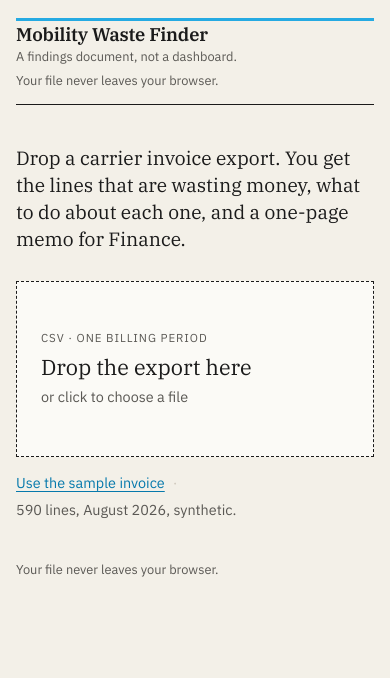
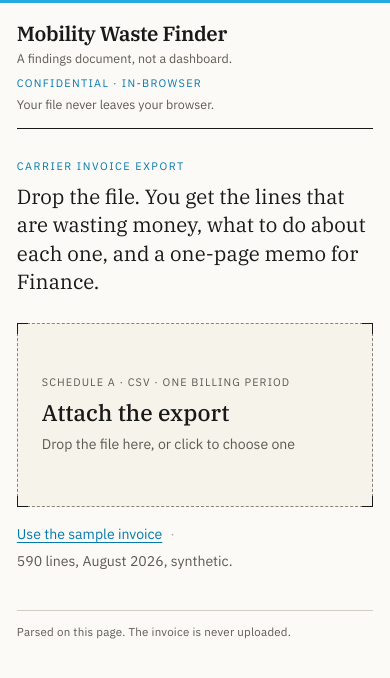
Before and after one commit to markjsaldana-stack/mobility-waste-finder, a React (Vite) app: page / in a window 390 px wide. Shown: the top 678 px of the page. Built offline with nearby package versions, Linux system fonts and the light colour scheme.

Commit message:
Tighten the workpaper layout for the live demo
Float the document on a desk, add exhibit crop marks on the drop zone,
and restack flagged lines into a denser ledger so it reads as a finished
finding rather than a thin webpage.

Co-authored-by: mark.j.saldana <mark.j.saldana@gmail.com>

```diff
--- a/index.html
+++ b/index.html
@@ -11,7 +11,7 @@
     <link rel="preconnect" href="https://fonts.googleapis.com" />
     <link rel="preconnect" href="https://fonts.gstatic.com" crossorigin />
     <link
-      href="https://fonts.googleapis.com/css2?family=IBM+Plex+Sans:ital,wght@0,400;0,500;0,600;1,400&family=IBM+Plex+Serif:ital,wght@0,400;0,600&display=swap"
+      href="https://fonts.googleapis.com/css2?family=IBM+Plex+Sans:ital,wght@0,400;0,500;0,600;1,400&family=IBM+Plex+Serif:ital,wght@0,400;0,500;0,600;1,400&display=swap"
       rel="stylesheet"
     />
     <title>Mobility Waste Finder</title>
--- a/src/App.tsx
+++ b/src/App.tsx
@@ -69,18 +69,23 @@ export default function App() {
   }, [])
 
   return (
+    <div className="desk">
       <div className="page">
         <header className="masthead no-print">
           <div className="masthead-left">
             <p className="wordmark">Mobility Waste Finder</p>
             <p className="masthead-sub">A findings document, not a dashboard.</p>
           </div>
+          <div className="masthead-right">
+            <p className="masthead-stamp">Confidential · in-browser</p>
             <p className="masthead-privacy">Your file never leaves your browser.</p>
+          </div>
         </header>
 
         {analysis ? (
           <>
             <nav className="view-switch no-print" aria-label="Document views">
+              <div className="view-tabs">
                 <button
                   type="button"
                   className={screen === "findings" ? "is-active" : undefined}
@@ -95,13 +100,15 @@ export default function App() {
                 >
                   Memo to Finance
                 </button>
-            <span className="view-spacer" />
+              </div>
+              <div className="view-actions">
                 <button type="button" className="text-btn" onClick={() => window.print()}>
                   Print memo
                 </button>
                 <button type="button" className="text-btn" onClick={reset}>
                   Analyze another file
                 </button>
+              </div>
             </nav>
             <div className="screen-only" hidden={screen !== "findings"}>
               <FindingsView analysis={analysis} />
@@ -113,6 +120,11 @@ export default function App() {
         ) : (
           <EmptyState error={error} busy={busy} onFile={onFile} onSample={onSample} />
         )}
+
+        <footer className="colophon no-print">
+          <p>Parsed on this page. The invoice is never uploaded.</p>
+        </footer>
+      </div>
     </div>
   )
 }
--- a/src/EmptyState.tsx
+++ b/src/EmptyState.tsx
@@ -21,9 +21,10 @@ export function EmptyState({ error, busy, onFile, onSample }: Props) {
 
   return (
     <main className="empty">
+      <p className="empty-kicker">Carrier invoice export</p>
       <p className="empty-lead">
-        Drop a carrier invoice export. You get the lines that are wasting money, what to do
-        about each one, and a one-page memo for Finance.
+        Drop the file. You get the lines that are wasting money, what to do about each one, and a
+        one-page memo for Finance.
       </p>
 
       <label
@@ -44,6 +45,10 @@ export function EmptyState({ error, busy, onFile, onSample }: Props) {
           takeFiles(e.dataTransfer.files)
         }}
       >
+        <span className="crop crop-tl" aria-hidden="true" />
+        <span className="crop crop-tr" aria-hidden="true" />
+        <span className="crop crop-bl" aria-hidden="true" />
+        <span className="crop crop-br" aria-hidden="true" />
         <input
           id={inputId}
           type="file"
@@ -55,9 +60,9 @@ export function EmptyState({ error, busy, onFile, onSample }: Props) {
             e.currentTarget.value = ""
           }}
         />
-        <span className="dropzone-kicker">CSV · one billing period</span>
-        <span className="dropzone-title">{busy ? "Reading invoice…" : "Drop the export here"}</span>
-        <span className="dropzone-sub">or click to choose a file</span>
+        <span className="dropzone-kicker">Schedule A · CSV · one billing period</span>
+        <span className="dropzone-title">{busy ? "Reading invoice…" : "Attach the export"}</span>
+        <span className="dropzone-sub">Drop the file here, or click to choose one</span>
       </label>
 
       <p className="empty-sample">
@@ -75,8 +80,6 @@ export function EmptyState({ error, busy, onFile, onSample }: Props) {
           {error}
         </p>
       ) : null}
-
-      <p className="privacy">Your file never leaves your browser.</p>
     </main>
   )
 }
--- a/src/index.css
+++ b/src/index.css
@@ -5,11 +5,12 @@
 }
 
 :root {
-  --ink: #1a1a1a;
-  --ink-muted: #5a5854;
-  --rule: #cfc8bc;
-  --rule-strong: #1a1a1a;
-  --paper: #f3f0e8;
+  --ink: #191919;
+  --ink-muted: #5e5a53;
+  --rule: #d2cdc2;
+  --rule-strong: #191919;
+  --desk: #d8d2c4;
+  --paper: #f6f3eb;
   --sheet: #fbfaf6;
   --accent: #25aae2;
   --accent-deep: #0679ac;
@@ -19,12 +20,13 @@
 
 html {
   color: var(--ink);
-  background: var(--paper);
+  background: var(--desk);
   font-family: var(--sans);
   font-size: 16px;
   line-height: 1.45;
   font-variant-numeric: tabular-nums lining-nums;
   -webkit-font-smoothing: antialiased;
+  text-rendering: optimizeLegibility;
 }
 
 body {
@@ -58,6 +60,17 @@ button:disabled {
   opacity: 0.55;
 }
 
+button:focus-visible,
+.text-btn:focus-visible,
+.dropzone:focus-within {
+  outline: 2px solid var(--accent);
+  outline-offset: 3px;
+}
+
+::selection {
+  background: #d0f0fa;
+}
+
 .sr-only {
   position: absolute;
   width: 1px;
@@ -70,63 +83,95 @@ button:disabled {
   border: 0;
 }
 
+.desk {
+  min-height: 100svh;
+  padding: 2.25rem 1.25rem 3.5rem;
+}
+
 .page {
-  max-width: 54rem;
+  max-width: 46.5rem;
   margin: 0 auto;
-  padding: 1.75rem 1.5rem 4.5rem;
+  padding: 2rem 2.15rem 2.25rem;
+  background: var(--sheet);
+  border-top: 3px solid var(--accent);
+  box-shadow:
+    0 0 0 1px rgba(40, 32, 18, 0.08),
+    0 16px 48px rgba(40, 32, 18, 0.1);
 }
 
 .masthead {
   display: flex;
   justify-content: space-between;
-  align-items: baseline;
-  gap: 1rem;
-  padding-bottom: 0.85rem;
+  align-items: flex-end;
+  gap: 1.25rem;
+  padding-bottom: 0.95rem;
   border-bottom: 1px solid var(--rule-strong);
-  border-top: 3px solid var(--accent);
 }
 
 .wordmark {
   font-family: var(--serif);
-  font-size: 1.15rem;
+  font-size: 1.28rem;
   font-weight: 600;
-  letter-spacing: -0.01em;
+  letter-spacing: -0.018em;
+  line-height: 1.15;
 }
 
 .masthead-sub,
 .masthead-privacy {
   color: var(--ink-muted);
-  font-size: 0.8rem;
+  font-size: 0.78rem;
+  margin-top: 0.2rem;
 }
 
-.masthead-privacy {
+.masthead-right {
   text-align: right;
-  max-width: 14rem;
+  max-width: 15rem;
+}
+
+.masthead-stamp {
+  font-size: 0.68rem;
+  letter-spacing: 0.12em;
+  text-transform: uppercase;
+  color: var(--accent-deep);
 }
 
 .view-switch {
   display: flex;
   flex-wrap: wrap;
   align-items: center;
-  gap: 0.35rem 1rem;
-  margin: 1rem 0 1.5rem;
-  padding-bottom: 0.75rem;
+  justify-content: space-between;
+  gap: 0.6rem 1.25rem;
+  margin: 0.15rem 0 1.35rem;
+  padding: 0.85rem 0 0.75rem;
   border-bottom: 1px solid var(--rule);
   font-size: 0.9rem;
 }
 
-.view-switch button {
-  padding: 0.15rem 0;
-  border-bottom: 1px solid transparent;
+.view-tabs {
+  display: flex;
+  gap: 1.15rem;
 }
 
-.view-switch button.is-active {
+.view-tabs button {
+  padding: 0.1rem 0 0.28rem;
+  border-bottom: 1px solid transparent;
+  color: var(--ink-muted);
+}
+
+.view-tabs button.is-active {
+  color: var(--ink);
   border-bottom-color: var(--ink);
   font-weight: 500;
 }
 
-.view-spacer {
-  flex: 1;
+.view-tabs button:hover {
+  color: var(--ink);
+}
+
+.view-actions {
+  display: flex;
+  flex-wrap: wrap;
+  gap: 0.85rem 1.1rem;
 }
 
 .text-btn {
@@ -141,58 +186,116 @@ button:disabled {
 }
 
 .sample-mark {
-  font-size: 0.8rem;
+  font-family: var(--serif);
+  font-size: 0.82rem;
+  font-style: italic;
   color: var(--ink-muted);
-  margin-bottom: 1.25rem;
+  margin-bottom: 1.35rem;
+}
+
+.colophon {
+  margin-top: 2.4rem;
+  padding-top: 0.8rem;
+  border-top: 1px solid var(--rule);
+  font-size: 0.72rem;
+  letter-spacing: 0.02em;
+  color: var(--ink-muted);
 }
 
 /* Empty */
 
 .empty {
-  padding-top: 2.5rem;
+  padding-top: 1.85rem;
+}
+
+.empty-kicker {
+  font-size: 0.68rem;
+  letter-spacing: 0.14em;
+  text-transform: uppercase;
+  color: var(--accent-deep);
+  margin-bottom: 0.55rem;
 }
 
 .empty-lead {
   font-family: var(--serif);
-  font-size: 1.2rem;
-  line-height: 1.4;
-  max-width: 36rem;
-  margin-bottom: 1.75rem;
+  font-size: 1.28rem;
+  font-weight: 400;
+  line-height: 1.38;
+  max-width: 34rem;
+  margin-bottom: 1.65rem;
 }
 
 .dropzone {
+  position: relative;
   display: flex;
   flex-direction: column;
   justify-content: center;
-  min-height: 11rem;
-  padding: 1.5rem;
-  border: 1px dashed var(--ink);
-  background: var(--sheet);
+  min-height: 11.5rem;
+  padding: 1.65rem 1.5rem;
+  border: 1px dashed #8a8478;
+  background: var(--paper);
   cursor: pointer;
 }
 
 .dropzone:hover,
 .dropzone.is-over {
   border-style: solid;
+  border-color: var(--ink);
   background: #fff;
 }
 
+.crop {
+  position: absolute;
+  width: 11px;
+  height: 11px;
+  pointer-events: none;
+}
+
+.crop-tl {
+  top: -1px;
+  left: -1px;
+  border-top: 1px solid var(--ink);
+  border-left: 1px solid var(--ink);
+}
+
+.crop-tr {
+  top: -1px;
+  right: -1px;
+  border-top: 1px solid var(--ink);
+  border-right: 1px solid var(--ink);
+}
+
+.crop-bl {
+  bottom: -1px;
+  left: -1px;
+  border-bottom: 1px solid var(--ink);
+  border-left: 1px solid var(--ink);
+}
+
+.crop-br {
+  bottom: -1px;
+  right: -1px;
+  border-bottom: 1px solid var(--ink);
+  border-right: 1px solid var(--ink);
+}
+
 .dropzone-kicker {
-  font-size: 0.72rem;
-  letter-spacing: 0.08em;
+  font-size: 0.68rem;
+  letter-spacing: 0.1em;
   text-transform: uppercase;
   color: var(--ink-muted);
 }
 
 .dropzone-title {
   font-family: var(--serif);
-  font-size: 1.35rem;
-  margin-top: 0.35rem;
+  font-size: 1.42rem;
+  font-weight: 500;
+  margin-top: 0.4rem;
 }
 
 .dropzone-sub {
-  margin-top: 0.25rem;
-  font-size: 0.9rem;
+  margin-top: 0.3rem;
+  font-size: 0.88rem;
   color: var(--ink-muted);
 }
 
@@ -201,72 +304,67 @@ button:disabled {
   flex-wrap: wrap;
   gap: 0.4rem 0.5rem;
   align-items: baseline;
-  margin-top: 1rem;
-  font-size: 0.9rem;
+  margin-top: 1.1rem;
+  font-size: 0.88rem;
   color: var(--ink-muted);
 }
 
 .dot {
-  color: var(--rule);
+  color: #b4ae9f;
 }
 
 .error {
-  margin-top: 1.25rem;
-  padding: 0.85rem 0;
+  margin-top: 1.4rem;
+  padding: 0.9rem 0;
   border-top: 1px solid var(--ink);
   border-bottom: 1px solid var(--ink);
-  font-size: 0.95rem;
+  font-size: 0.92rem;
   max-width: 38rem;
 }
 
-.privacy {
-  margin-top: 2.5rem;
-  font-size: 0.8rem;
-  color: var(--ink-muted);
-}
-
-/* Headline number — the one moment of boldness */
+/* Headline — the one moment of boldness */
 
 .headline {
-  margin-bottom: 2rem;
+  margin-bottom: 1.85rem;
 }
 
 .headline-kicker {
-  font-size: 0.72rem;
-  letter-spacing: 0.1em;
+  font-size: 0.68rem;
+  letter-spacing: 0.14em;
   text-transform: uppercase;
   color: var(--ink-muted);
 }
 
 .headline-number {
   font-family: var(--serif);
-  font-size: clamp(2.6rem, 7vw, 3.6rem);
+  font-size: clamp(2.75rem, 7.2vw, 3.85rem);
   font-weight: 600;
-  letter-spacing: -0.03em;
-  line-height: 1.05;
+  letter-spacing: -0.035em;
+  line-height: 1.02;
   color: var(--accent-deep);
-  margin: 0.15rem 0 0.4rem;
+  margin: 0.12rem 0 0.45rem;
   print-color-adjust: exact;
   -webkit-print-color-adjust: exact;
 }
 
 .headline-sub {
-  font-size: 0.9rem;
+  font-size: 0.86rem;
   color: var(--ink-muted);
+  max-width: 38rem;
 }
 
 .headline-meta {
   display: grid;
   grid-template-columns: repeat(4, minmax(0, 1fr));
-  gap: 0.75rem 1rem;
-  margin-top: 1.25rem;
+  gap: 0.85rem 1rem;
+  margin-top: 1.35rem;
   padding-top: 1rem;
   border-top: 1px solid var(--rule);
 }
 
 .headline-meta dt {
-  font-size: 0.7rem;
-  letter-spacing: 0.06em;
+  font-size: 0.66rem;
+  letter-spacing: 0.1em;
   text-transform: uppercase;
   color: var(--ink-muted);
 }
@@ -274,6 +372,7 @@ button:disabled {
 .headline-meta dd {
   font-variant-numeric: tabular-nums;
   font-size: 0.95rem;
+  margin-top: 0.12rem;
 }
 
 .num {
@@ -282,7 +381,20 @@ button:disabled {
   font-feature-settings: "tnum" 1, "lnum" 1;
 }
 
+.mono-id {
+  font-variant-numeric: tabular-nums;
+  letter-spacing: 0.01em;
+}
+
 /* Ledger */
+
+.schedule-label {
+  font-size: 0.68rem;
+  letter-spacing: 0.1em;
+  text-transform: uppercase;
+  color: var(--ink-muted);
+  margin-bottom: 0.55rem;
+}
 
 .ledger-wrap {
   width: 100%;
@@ -291,35 +403,51 @@ button:disabled {
 .ledger {
   width: 100%;
   border-collapse: collapse;
-  font-size: 0.9rem;
+  font-size: 0.875rem;
 }
 
 .ledger th,
 .ledger td {
   vertical-align: top;
-  padding: 0.65rem 0.5rem 0.65rem 0;
+  padding: 0.72rem 0.55rem 0.72rem 0;
 }
 
 .ledger thead th {
-  font-size: 0.7rem;
+  font-size: 0.66rem;
   font-weight: 500;
-  letter-spacing: 0.06em;
+  letter-spacing: 0.08em;
   text-transform: uppercase;
   color: var(--ink-muted);
   border-bottom: 1px solid var(--ink);
-  padding-bottom: 0.4rem;
+  padding-bottom: 0.42rem;
+}
+
+.ledger thead th:first-child {
+  padding-left: 1.45rem;
 }
 
 .ledger tfoot th,
 .ledger tfoot td {
   border-top: 1px solid var(--ink);
   font-weight: 600;
-  padding-top: 0.7rem;
+  padding-top: 0.75rem;
+}
+
+.ledger td.num,
+.ledger th.num,
+.ledger tfoot td.num {
+  width: 6.6rem;
+  white-space: nowrap;
 }
 
 .group th,
 .group td {
   border-bottom: 1px solid var(--rule);
+}
+
+.group > tr:first-child:hover th,
+.group > tr:first-child:hover td {
+  background: #f4f1e8;
 }
 
 .group-btn {
@@ -342,6 +470,7 @@ button:disabled {
   width: 0.9rem;
   flex: none;
   color: var(--ink-muted);
+  line-height: 1.35;
 }
 
 .group-label {
@@ -351,58 +480,52 @@ button:disabled {
 
 .group-action {
   display: block;
-  margin-top: 0.15rem;
-  font-size: 0.78rem;
+  margin-top: 0.18rem;
+  font-size: 0.76rem;
   font-weight: 400;
   color: var(--ink-muted);
   max-width: 28rem;
+  line-height: 1.4;
 }
 
 .line td {
-  background: var(--sheet);
+  background: var(--paper);
   border-bottom: 1px solid var(--rule);
-  padding: 0.55rem 0 0.7rem;
+  padding: 0.65rem 0 0.75rem 1.45rem;
 }
 
-.line-grid {
+.line-top {
   display: grid;
-  grid-template-columns: 5.2rem 7.2rem 1fr 1fr;
-  gap: 0.2rem 0.75rem;
-  font-size: 0.82rem;
+  grid-template-columns: 4.7rem 7.3rem minmax(0, 1fr) 6.1rem 6.6rem;
+  gap: 0.2rem 0.7rem;
+  align-items: baseline;
+  font-size: 0.8rem;
 }
 
 .line-id {
   font-weight: 500;
+  font-variant-numeric: tabular-nums;
 }
 
-.line-phone,
-.line-cc,
-.line-who,
-.line-plan {
-  color: var(--ink);
-}
-
-.line-save {
-  grid-column: 1 / -1;
-  display: flex;
-  justify-content: flex-end;
-  gap: 1.25rem;
-  font-size: 0.82rem;
+.line-mid {
+  margin-top: 0.18rem;
+  font-size: 0.76rem;
+  color: var(--ink-muted);
 }
 
 .line-math {
-  grid-column: 1 / -1;
-  margin-top: 0.35rem;
-  font-size: 0.8rem;
-  color: var(--ink-muted);
-  max-width: 46rem;
+  margin-top: 0.28rem;
+  font-size: 0.78rem;
+  color: var(--ink);
+  max-width: 44rem;
 }
 
 .rule-note {
-  margin-top: 1.5rem;
-  font-size: 0.8rem;
+  margin-top: 1.55rem;
+  font-size: 0.78rem;
   color: var(--ink-muted);
   max-width: 40rem;
+  line-height: 1.5;
 }
 
 /* Memo */
@@ -412,44 +535,49 @@ button:disabled {
 }
 
 .memo-page {
-  background: var(--sheet);
-  padding: 1.5rem 1.5rem 2rem;
-  border: 1px solid var(--rule);
+  padding-top: 0.15rem;
 }
 
 .memo-letterhead {
   display: flex;
   justify-content: space-between;
-  align-items: baseline;
+  align-items: flex-end;
   border-bottom: 2px solid var(--ink);
-  padding-bottom: 0.45rem;
-  margin-bottom: 1rem;
+  padding-bottom: 0.55rem;
+  margin-bottom: 1.05rem;
 }
 
 .memo-mark {
   font-family: var(--serif);
   font-weight: 600;
-  font-size: 1.05rem;
+  font-size: 1.12rem;
+  letter-spacing: -0.015em;
+}
+
+.memo-firm {
+  margin-top: 0.18rem;
+  font-size: 0.76rem;
+  color: var(--ink-muted);
 }
 
 .memo-exhibit {
-  font-size: 0.75rem;
-  letter-spacing: 0.08em;
+  font-size: 0.68rem;
+  letter-spacing: 0.14em;
   text-transform: uppercase;
   color: var(--ink-muted);
 }
 
 .memo-header {
   display: grid;
-  gap: 0.35rem 1.5rem;
-  margin-bottom: 1.1rem;
-  font-size: 0.88rem;
+  gap: 0.38rem 1.5rem;
+  margin-bottom: 1.15rem;
+  font-size: 0.86rem;
 }
 
 .memo-header div {
   display: grid;
-  grid-template-columns: 4.5rem 1fr;
-  gap: 0.5rem;
+  grid-template-columns: 4.4rem 1fr;
+  gap: 0.55rem;
 }
 
 .memo-header dt {
@@ -457,40 +585,40 @@ button:disabled {
 }
 
 .memo-sample {
-  margin-bottom: 0.9rem;
+  margin-bottom: 1rem;
 }
 
 .memo-number {
-  margin: 0.5rem 0 1.25rem;
-  padding-bottom: 1rem;
+  margin: 0.35rem 0 1.3rem;
+  padding-bottom: 1.05rem;
   border-bottom: 1px solid var(--rule);
 }
 
 .memo-table {
   width: 100%;
   border-collapse: collapse;
-  font-size: 0.8rem;
-  margin-bottom: 1.15rem;
+  font-size: 0.78rem;
+  margin-bottom: 1.25rem;
 }
 
 .memo-table caption {
   text-align: left;
   font-weight: 600;
-  font-size: 0.82rem;
-  margin-bottom: 0.4rem;
+  font-size: 0.8rem;
+  margin-bottom: 0.45rem;
 }
 
 .memo-table th,
 .memo-table td {
-  padding: 0.35rem 0.4rem 0.35rem 0;
+  padding: 0.4rem 0.55rem 0.4rem 0;
   border-bottom: 1px solid var(--rule);
   vertical-align: top;
 }
 
 .memo-table thead th {
-  font-size: 0.68rem;
+  font-size: 0.64rem;
   font-weight: 500;
-  letter-spacing: 0.05em;
+  letter-spacing: 0.07em;
   text-transform: uppercase;
   color: var(--ink-muted);
   border-bottom: 1px solid var(--ink);
@@ -503,23 +631,36 @@ button:disabled {
   font-weight: 600;
 }
 
+.memo-action {
+  color: var(--ink-muted);
+  padding-left: 0.75rem;
+}
+
 .memo-limits {
-  font-size: 0.8rem;
+  font-size: 0.78rem;
   color: var(--ink-muted);
-  line-height: 1.45;
+  line-height: 1.5;
 }
 
 @media (max-width: 720px) {
+  .desk {
+    padding: 0;
+  }
+
   .page {
-    padding: 1.15rem 1rem 3rem;
+    max-width: none;
+    min-height: 100svh;
+    padding: 1.2rem 1.05rem 2.4rem;
+    box-shadow: none;
   }
 
   .masthead {
     flex-direction: column;
-    gap: 0.35rem;
+    align-items: flex-start;
+    gap: 0.55rem;
   }
 
-  .masthead-privacy {
+  .masthead-right {
     text-align: left;
   }
 
@@ -529,45 +670,55 @@ button:disabled {
 
   .ledger-wrap {
     overflow-x: auto;
-    margin-inline: -0.25rem;
+    margin-inline: -0.15rem;
   }
 
   .ledger {
-    min-width: 38rem;
+    min-width: 36rem;
   }
 
-  .line-grid {
-    grid-template-columns: 1fr 1fr;
+  .line td {
+    padding-left: 0.85rem;
   }
 
-  .line-save {
-    justify-content: flex-start;
+  .line-top {
+    grid-template-columns: 4.4rem 1fr auto;
   }
 
-  .view-spacer {
+  .line-phone {
     display: none;
+  }
+
+  .view-switch {
+    flex-direction: column;
+    align-items: flex-start;
   }
 
   .memo-header div {
     grid-template-columns: 1fr;
-    gap: 0.1rem;
+    gap: 0.08rem;
   }
 
-  .memo-page {
-    padding: 1rem;
+  .memo-action {
+    padding-left: 0;
   }
 }
 
 @media print {
   html,
-  body {
+  body,
+  .desk {
     background: #fff;
     color: #000;
+    padding: 0;
   }
 
   .page {
     max-width: none;
     padding: 0;
+    box-shadow: none;
+    border-top: 0;
+    background: #fff;
   }
 
   .no-print,
@@ -586,9 +737,7 @@ button:disabled {
   }
 
   .memo-page {
-    border: 0;
     padding: 0;
-    background: #fff;
   }
 
   .headline-number {
```
Also changed, not shown: src/FindingsView.tsx (+17 -15 lines), src/MemoView.tsx (+9 -6 lines). Lines whose indentation alone changed are shown as unchanged.
